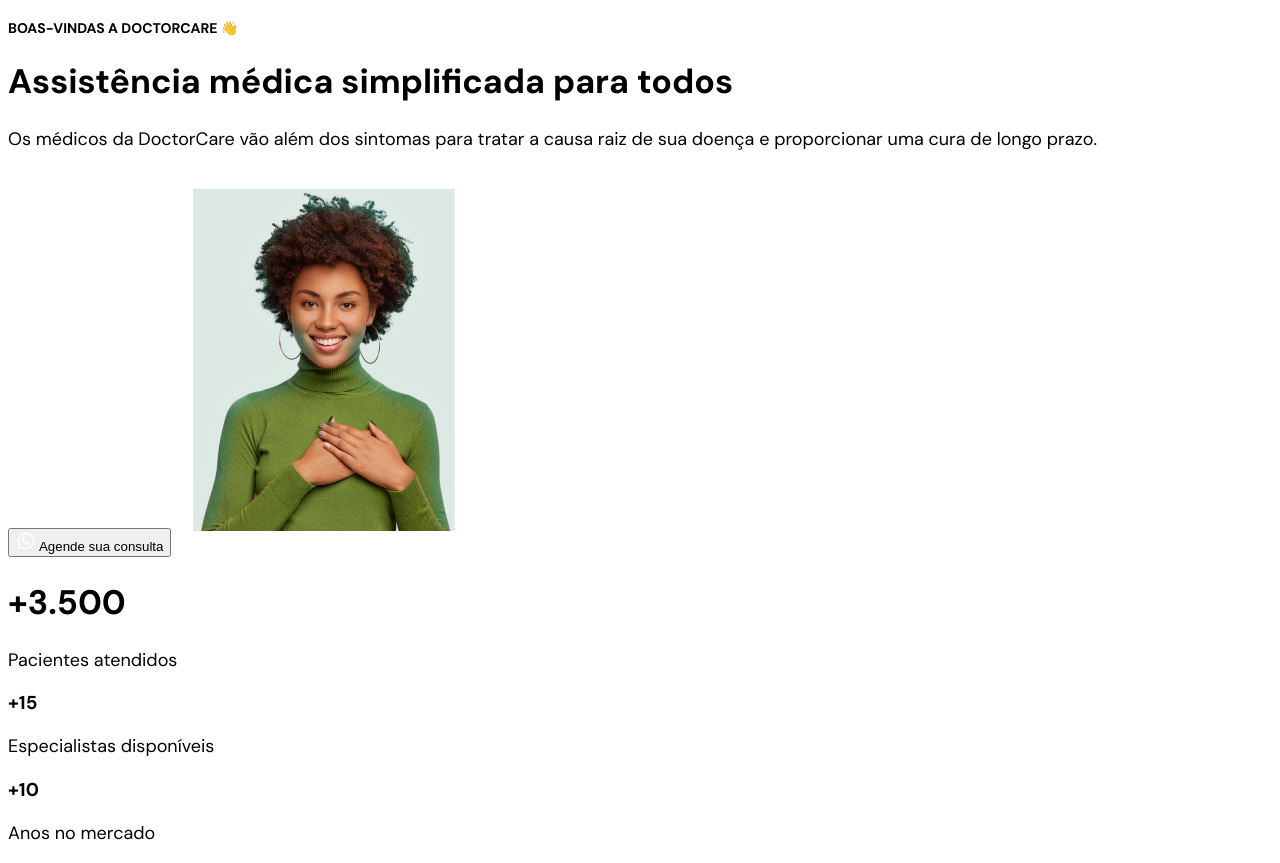
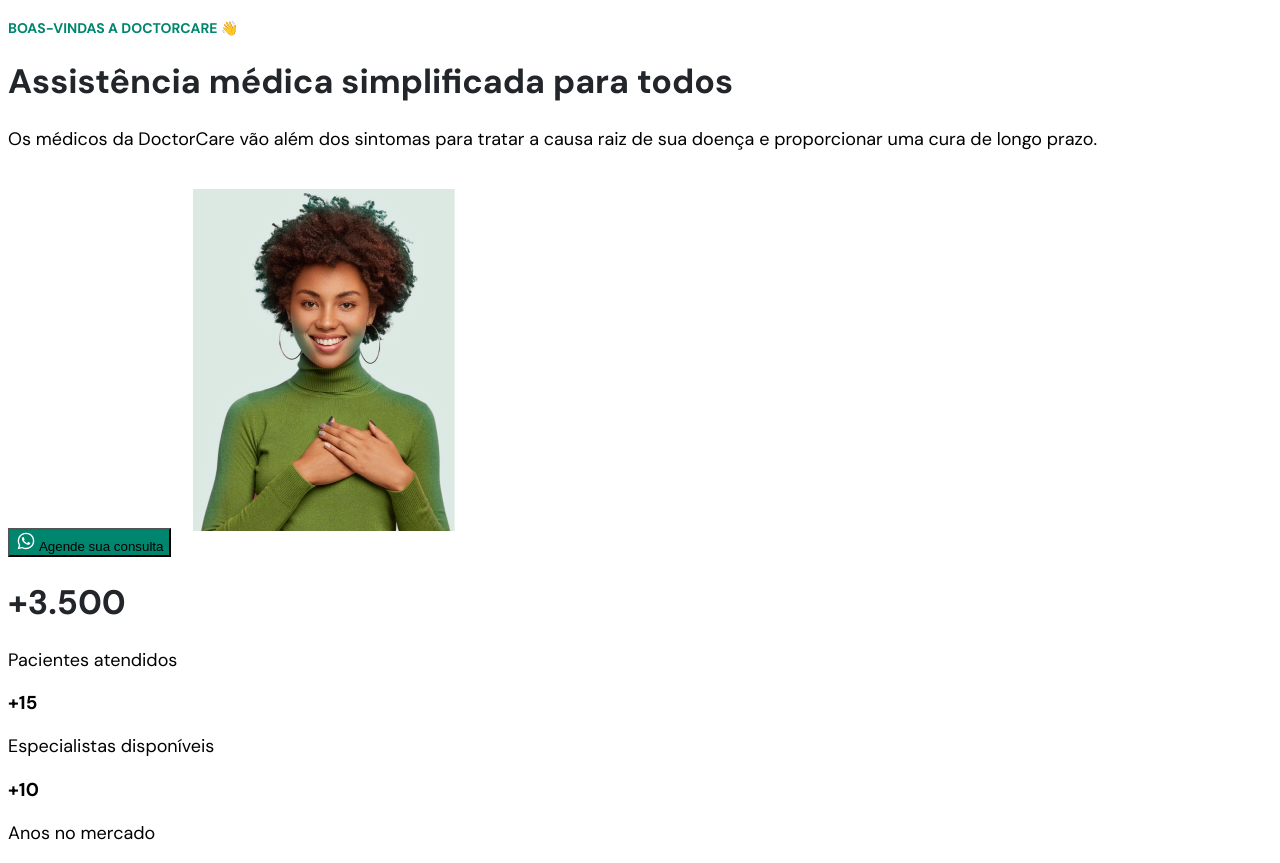
Before and after one commit to alanfmg/NLW, a plain HTML site: page index.html in a window 1280 px wide. Drawn offline with Linux system fonts and the light colour scheme.

Commit message:
Update style.css

```diff
--- a/style.css
+++ b/style.css
@@ -1,4 +1,8 @@
 :root {
+
+  --primary-color: hsl(170, 100%, 26%);
+  --secondary-color: hsl(210, 11%, 15%);
+
   font-size: 62.5%; /* 1rem = 10px */
 }
 
@@ -13,8 +17,14 @@ p {
 
 h1 {
   font-size: 3.4rem;
+  color: var(--secondary-color)
 }
 
 h4 {
   font-size: 1.4rem;
+  color: var(--primary-color);
 }
+
+button {
+  background: var(--primary-color);
+}
```
